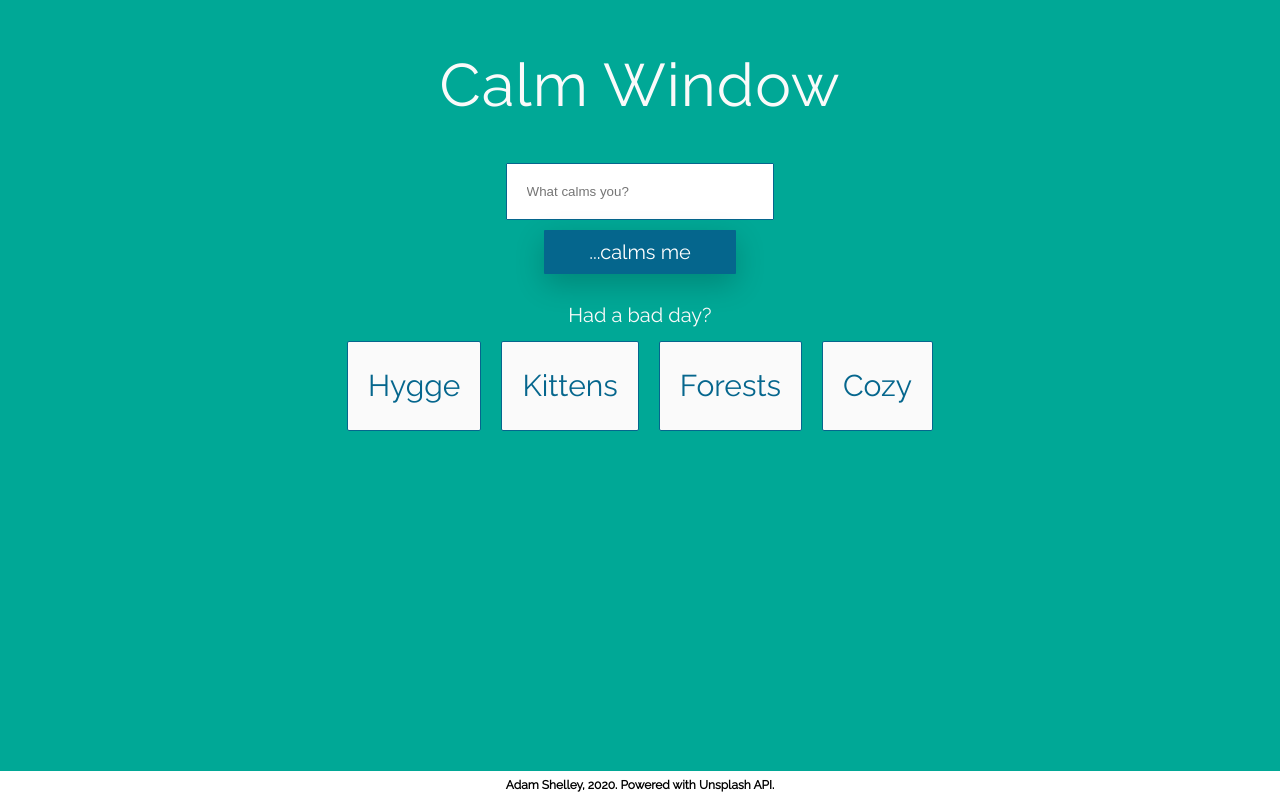
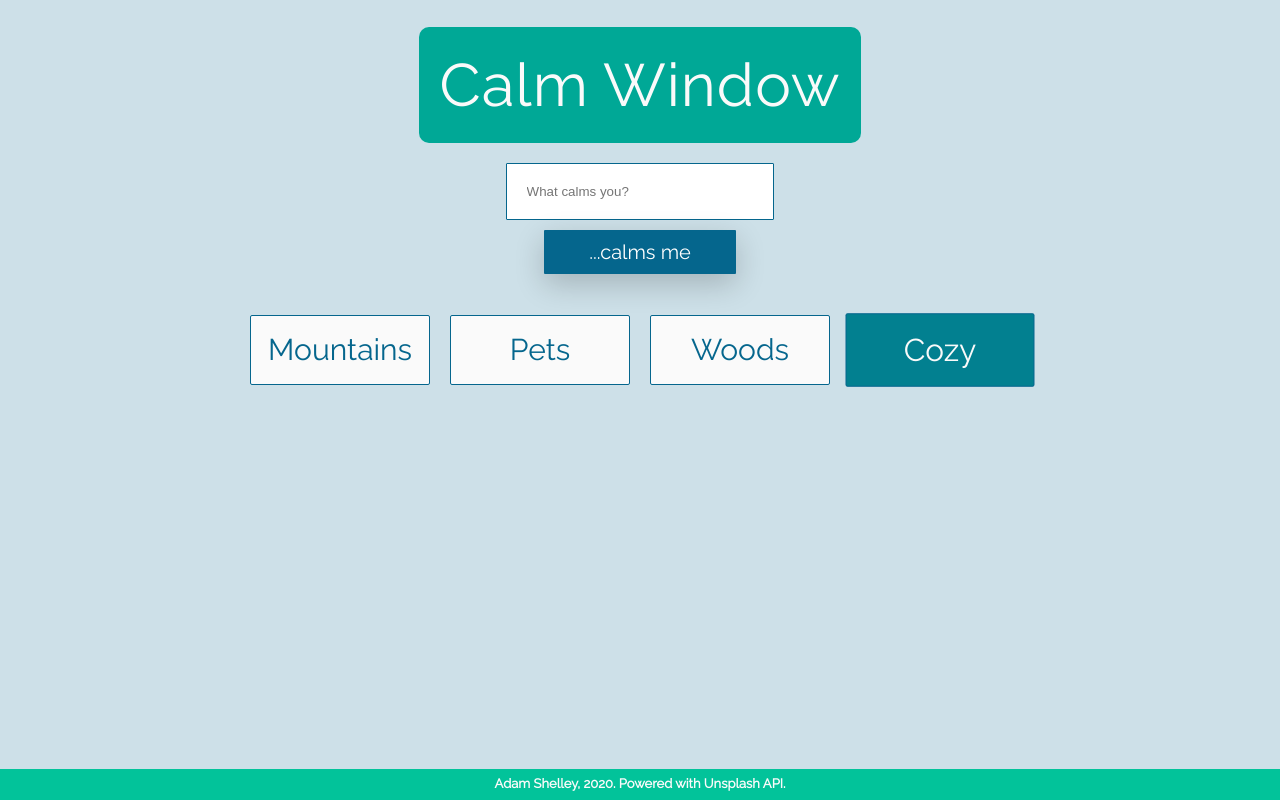
Before and after one commit to AdamShelley/CalmWindow, a plain HTML site: page index.html in a window 1280 px wide. Both pictures are taken after a click on the item "Cozy". Drawn offline with Linux system fonts and the light colour scheme; no server answers.

Commit message:
Visual update again
Button functionality works

```diff
--- a/index.html
+++ b/index.html
@@ -46,11 +46,11 @@
 
           <div class="top-container__idea-bubbles">
             <div class="idea-bubble-container">
-              <p>Had a bad day?</p>
+              <!-- <p>Had a bad day?</p> -->
               <ul class="ideas">
-                <li class="idea">Hygge</li>
-                <li class="idea">Kittens</li>
-                <li class="idea">Forests</li>
+                <li class="idea">Mountains</li>
+                <li class="idea">Pets</li>
+                <li class="idea">Woods</li>
                 <li class="idea">Cozy</li>
               </ul>
             </div>
@@ -60,7 +60,9 @@
         <div class="main__container--images"></div>
       </div>
       <footer class="footer">
-        Adam Shelley, 2020. Powered with Unsplash API.
+        <p>
+          Adam Shelley, 2020. Powered with Unsplash API.
+        </p>
       </footer>
     </main>
     <script src="main.js"></script>
--- a/main.js
+++ b/main.js
@@ -1,3 +1,4 @@
+const ideas = document.querySelectorAll(".idea");
 //////////////////////////////////
 // Call API and get pictures
 //////////////////////////////////
@@ -37,7 +38,10 @@ function displayImages(data) {
 ///////////////////////////////////
 // Clear images function
 //////////////////////////////////
-function clearImages() {
+function clearImages(clicked = null) {
+  if (clicked) {
+    ideas.forEach(idea => idea.classList.remove("clicked"));
+  }
   const imageContainer = document.querySelector(".main__container--images");
   while (imageContainer.firstChild) {
     imageContainer.removeChild(imageContainer.firstChild);
@@ -68,13 +72,12 @@ document.querySelector("#calm-form").addEventListener("submit", e => {
 // Event Listeners on the buttons
 //////////////////////////////////
 
-const ideas = document.querySelectorAll(".idea");
-
 ideas.forEach(idea => {
   idea.addEventListener("click", e => {
     // Remake
-    clearImages();
+    clearImages("clicked");
     getSearch(e.target.innerHTML);
+    idea.classList.add("clicked");
   });
 });
 
--- a/style.scss
+++ b/style.scss
@@ -37,6 +37,7 @@ main {
 }
 
 .main__container {
+  flex: 1 0 auto;
   display: flex;
   flex-direction: column;
   justify-content: flex-start;
@@ -45,7 +46,7 @@ main {
   width: 100vw;
   transition: all 0.3s;
   z-index: 40;
-  background-color: $color-3;
+  background-color: rgba($color-1, 0.2);
   height: 100%;
 
   &--nav-container {
@@ -84,6 +85,7 @@ main {
       margin-bottom: 2rem;
       background-color: $color-3;
       padding: 1rem 2rem;
+      border-radius: 10px;
     }
   }
 
@@ -105,7 +107,7 @@ main {
       box-shadow: 0 1rem 4rem rgba(0, 0, 0, 0.5);
 
       &:last-child {
-        margin-bottom: 2rem;
+        margin-bottom: 4rem;
       }
     }
   }
@@ -130,9 +132,10 @@ main {
 
   & > .idea {
     // margin-right: 4rem;
+    width: 18rem;
     font-size: 3rem;
     text-align: center;
-    padding: 2rem;
+    padding: 1rem 1rem;
     border: 1px solid $color-1;
     margin: 1rem;
     // border-radius: 40%;
@@ -148,6 +151,11 @@ main {
       color: #fafafa;
       transform: scale(1.05);
     }
+  }
+  & > .clicked {
+    background-color: $color-2;
+    color: #fafafa;
+    transform: scale(1.05);
   }
 }
 
@@ -216,11 +224,20 @@ main {
 }
 
 .footer {
+  margin-top: 2rem;
   width: 100%;
-  height: 30px;
+  padding: 0.5rem 0;
+  font-weight: 900;
+  font-size: 1.3rem;
+  background-color: $color-4;
   display: flex;
   align-items: center;
   justify-content: center;
-  font-weight: 900;
-  font-size: 1.2rem;
+  z-index: 50;
+  position: fixed;
+  bottom: 0;
+
+  & > p {
+    color: #fafafa;
+  }
 }
```
Also changed, not shown: style.css, 1 other file.
